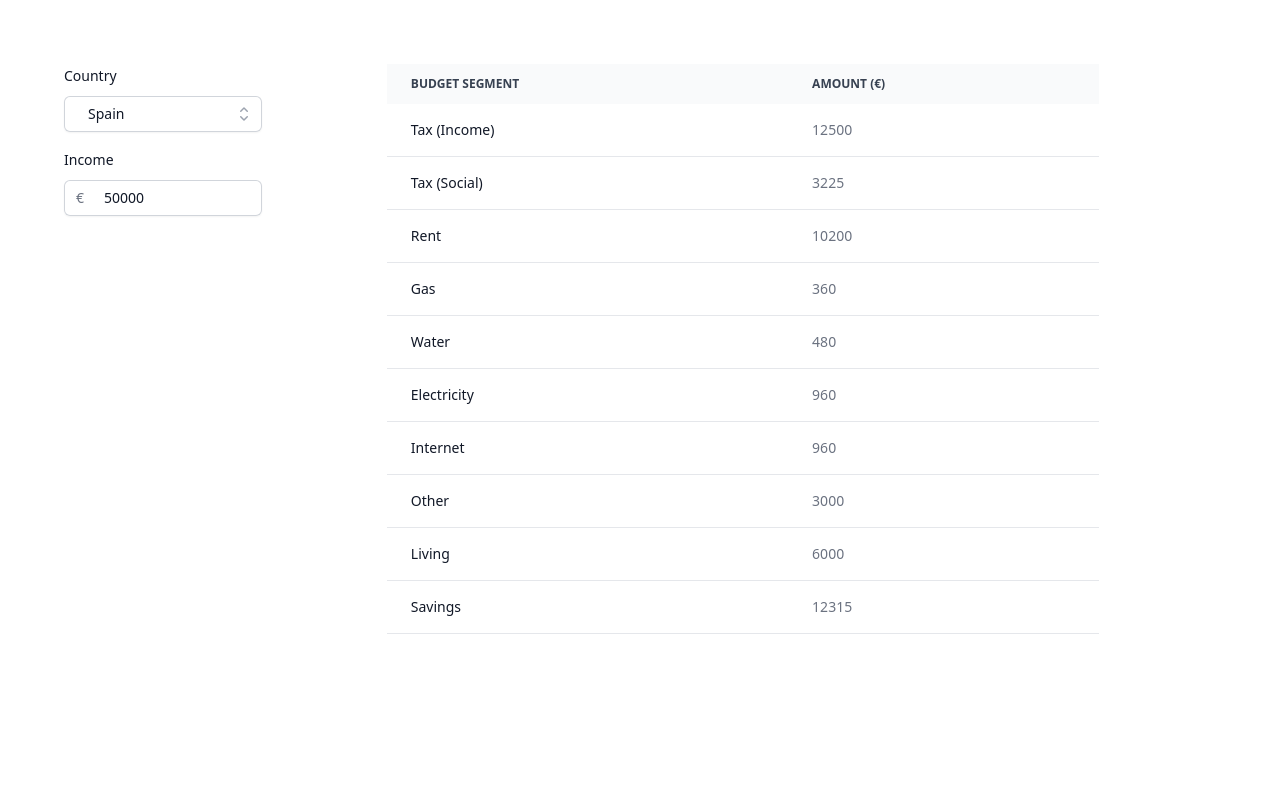
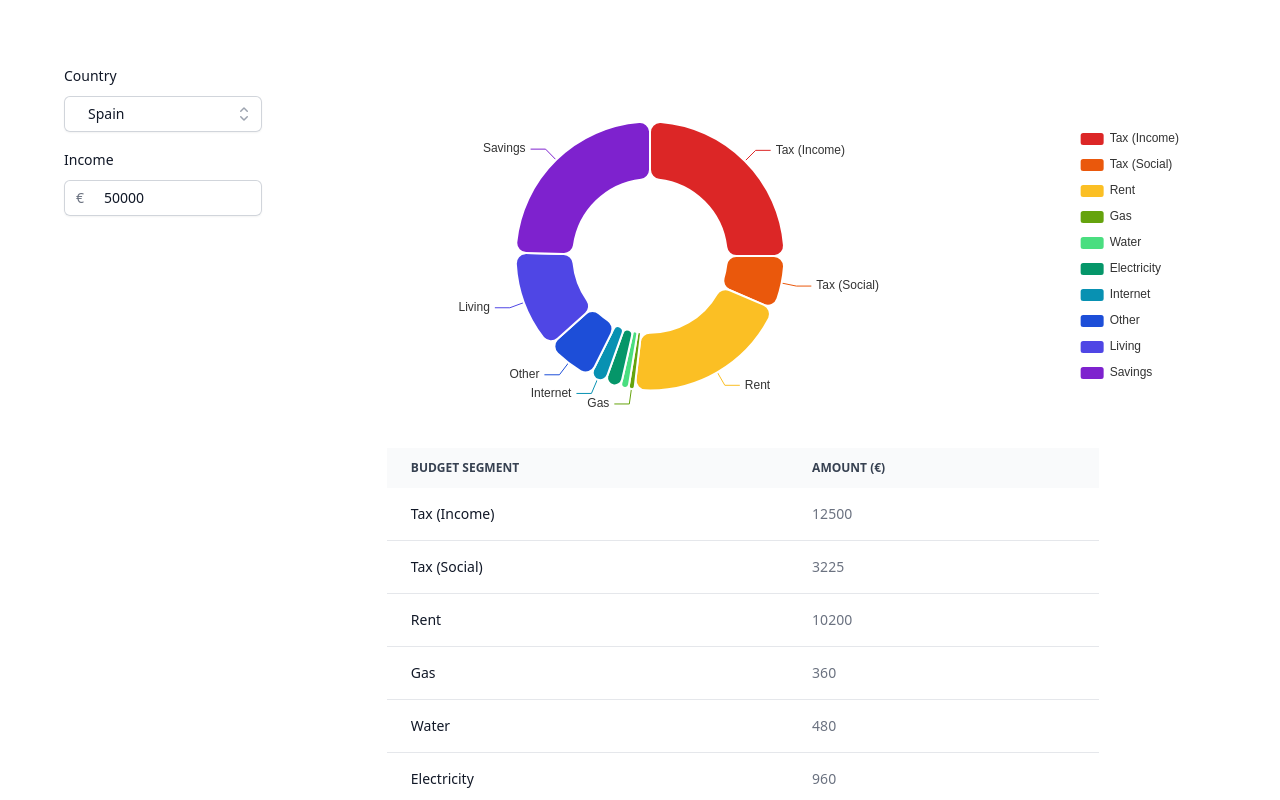
Before and after one commit to Ujinjinjin/relocation-analyzer, a Vue app: page / in a window 1280 px wide. Shown: the top 800 px of the page. Built offline with nearby package versions, Linux system fonts and the light colour scheme.

Commit message:
sticky table header

```diff
--- a/src/components/RaChart.vue
+++ b/src/components/RaChart.vue
@@ -23,7 +23,7 @@ watch(props, () => {
 </script>
 
 <template>
-  <div id="chart-container" ref="chartContainer" class="w-full h-full"></div>
+  <div id="chart-container" ref="chartContainer" class="w-full"></div>
 </template>
 
 <style scoped></style>
--- a/src/components/RaTable.vue
+++ b/src/components/RaTable.vue
@@ -7,7 +7,7 @@ defineProps<TRaTableProps>()
 <template>
   <div class="relative overflow-x-auto">
     <table class="w-full text-sm text-left rtl:text-right text-gray-500">
-      <thead class="text-xs text-gray-700 uppercase bg-gray-50">
+      <thead class="text-xs text-gray-700 uppercase bg-gray-50 sticky top-0">
         <tr>
           <th v-for="(item, index) of headers" scope="col" class="px-6 py-3" :key="index">
             {{ item }}
--- a/src/views/HomeView.vue
+++ b/src/views/HomeView.vue
@@ -39,7 +39,7 @@ const tableRows = computed(() => countryData.value.map((item) => [item.name, `${
       <RaSelect label="Country" :options="countrySelectionOptions" v-model="selectedCountry" />
       <RaInput label="Income" v-model="yearlyIncome" :symbol="countryCurrencySymbol" />
     </div>
-    <div class="w-full m-auto mx-8 flex flex-col justify-center align-middle space-x-2">
+    <div class="w-full m-auto mx-8 flex flex-col space-x-2">
       <RaChart :options="chartOptions" class="h-96 w-4/5" />
       <RaTable class="w-4/5 max-h-[36rem] self-center" :headers="tableHeaders" :rows="tableRows" />
     </div>
```
